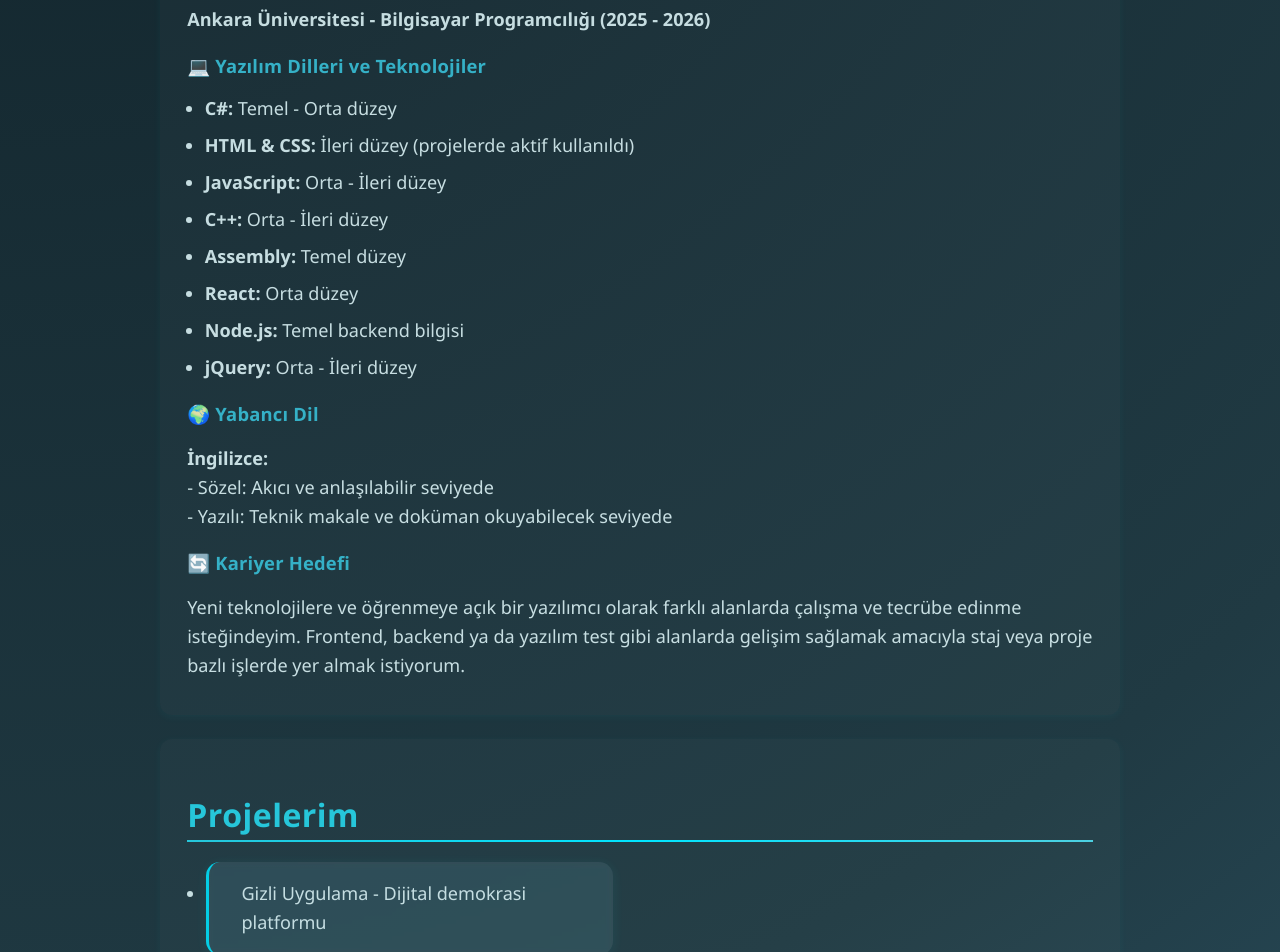
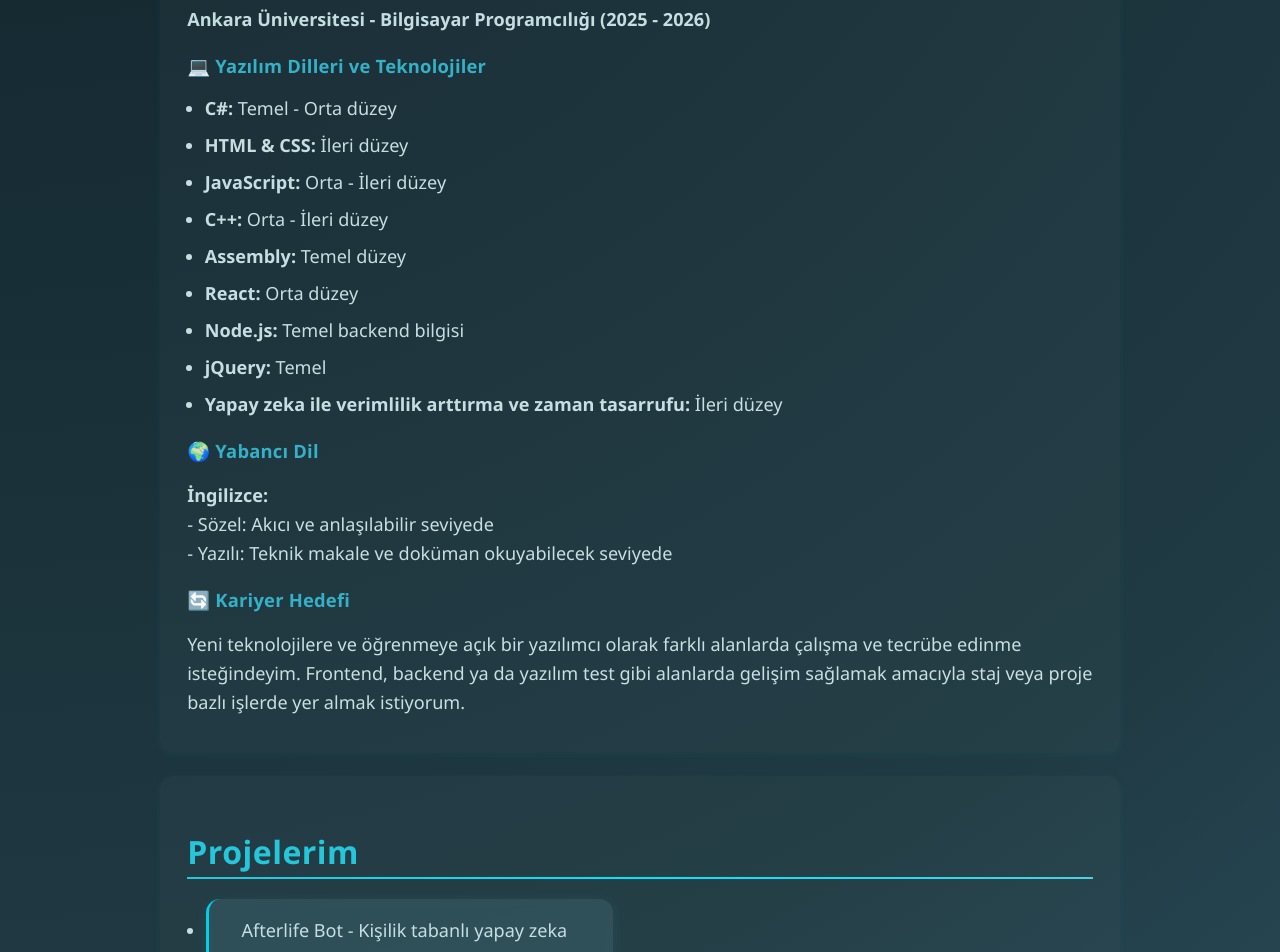
Before and after one commit to Erroberer/portfolio-site, a React (Vite) app: page / in a window 1280 px wide. Shown: the part 680-1632 px from the top of the page. Built offline with nearby package versions, Linux system fonts and the light colour scheme.

Commit message:
staj-oncesi-gnc

```diff
--- a/src/App.jsx
+++ b/src/App.jsx
@@ -78,13 +78,14 @@ const App = () => {
           <h3>💻 Yazılım Dilleri ve Teknolojiler</h3>
           <ul>
             <li><strong>C#:</strong> Temel - Orta düzey</li>
-            <li><strong>HTML & CSS:</strong> İleri düzey (projelerde aktif kullanıldı)</li>
+            <li><strong>HTML & CSS:</strong> İleri düzey </li>
             <li><strong>JavaScript:</strong> Orta - İleri düzey</li>
             <li><strong>C++:</strong> Orta - İleri düzey</li>
             <li><strong>Assembly:</strong> Temel düzey</li>
             <li><strong>React:</strong> Orta düzey</li>
             <li><strong>Node.js:</strong> Temel backend bilgisi</li>
-            <li><strong>jQuery:</strong> Orta - İleri düzey</li>
+            <li><strong>jQuery:</strong> Temel</li>
+            <li><strong>Yapay zeka ile verimlilik arttırma ve zaman tasarrufu:</strong> İleri düzey</li>
           </ul>
 
           <h3>🌍 Yabancı Dil</h3>
@@ -103,7 +104,7 @@ const App = () => {
         <section id="projeler">
           <h2>Projelerim</h2>
           <ul className="project-list">
-            <li className="project-card">Gizli Uygulama - Dijital demokrasi platformu</li>
+
             <li className="project-card">Afterlife Bot - Kişilik tabanlı yapay zeka sohbet sistemi</li>
           </ul>
         </section>
```
